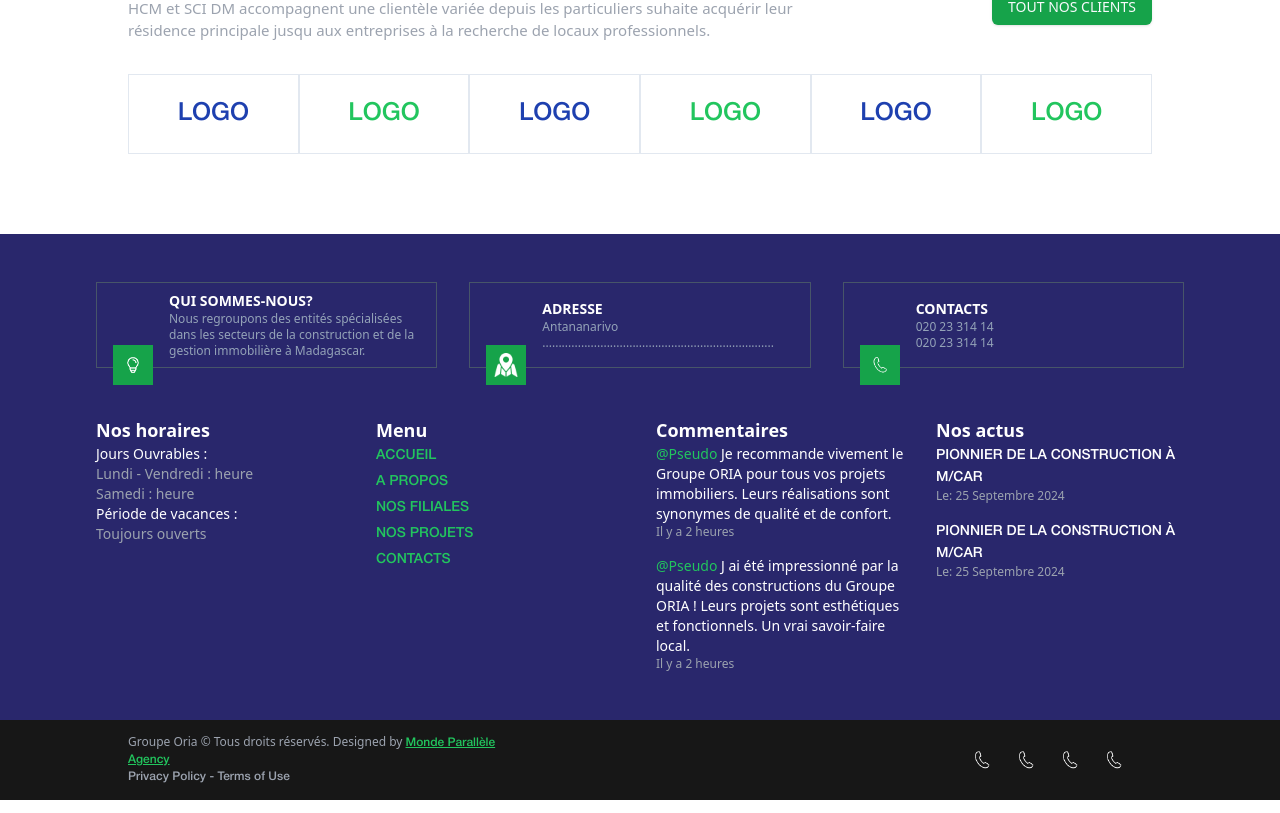
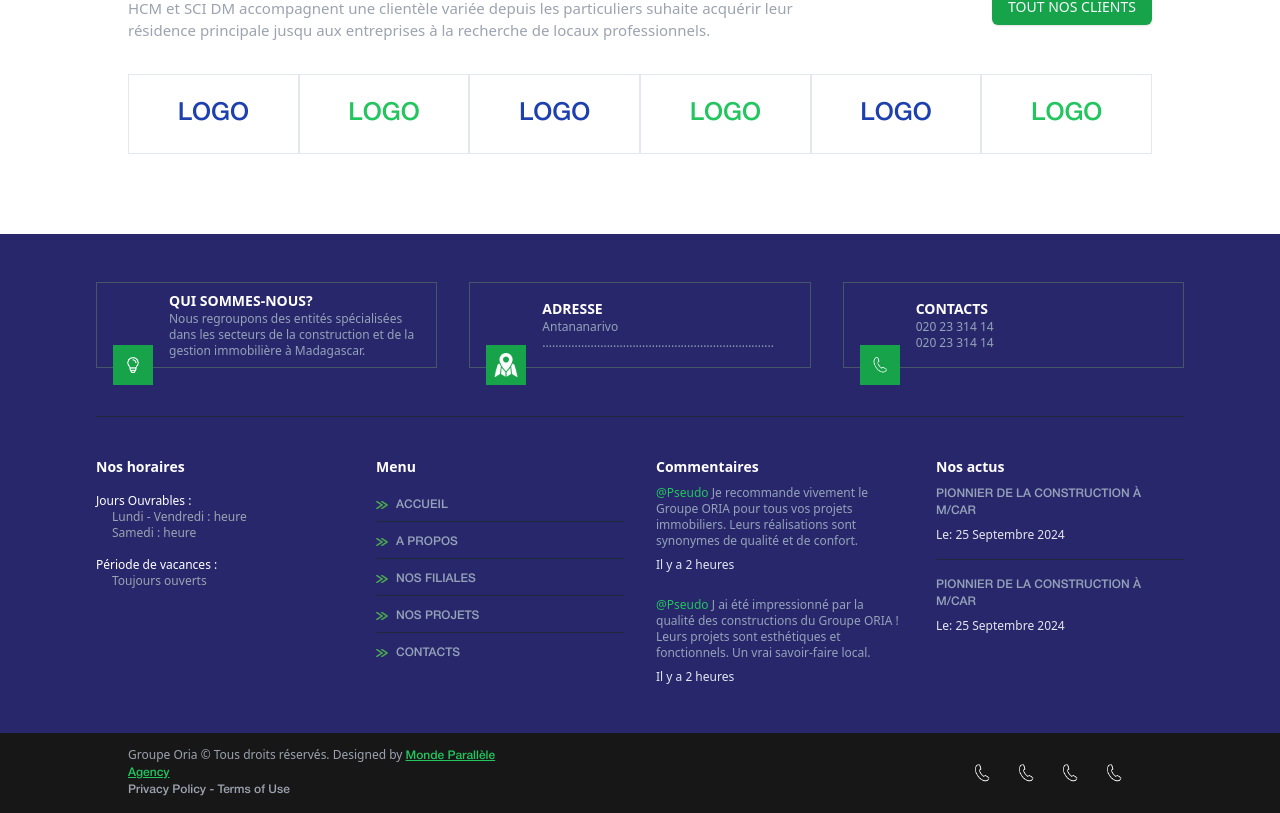
Before and after one commit to SylvHardDev/site-oria, a React (Vite) app: page / in a window 1280 px wide. Shown: the part 2483-3296 px from the top of the page. Built offline with nearby package versions, Linux system fonts and the light colour scheme.

Commit message:
footer section

```diff
--- a/src/components/Footer/Footer.jsx
+++ b/src/components/Footer/Footer.jsx
@@ -2,13 +2,14 @@ import "./Footer.css"
 import lamp from "../../assets/icons/lamp.png"
 import phone from "../../assets/icons/phone.png"
 import maps from "../../assets/icons/maps.png"
+import chevron from "../../assets/icons/chevron.png"
 
 export default function Footer() {
   return (
     <footer className="bg-[#29276c] text-white py-12 pb-0">
       <div className="container mx-auto px-24 ">
         {/* Top section with three blocks */}
-        <div className="grid grid-cols-1 md:grid-cols-3 gap-8 mb-12 ">
+        <div className="grid grid-cols-1 md:grid-cols-3 gap-8 mb-12">
           {/* Block 1: Qui sommes-nous */}
           <div className="flex pl-4 p-2 items-center border border-slate-600 relative">
             <div className="mr-4">
@@ -66,54 +67,54 @@ export default function Footer() {
         </div>
 
         {/* Bottom section */}
-        <div className="grid grid-cols-1 md:grid-cols-4 gap-8">
+        <div className="grid grid-cols-1 md:grid-cols-4 gap-8 border-t border-slate-800 pt-10">
           {/* Nos horaires */}
           <div>
-            <h4 className="text-lg font-semibold">Nos horaires</h4>
-            <p className="text-sm">Jours Ouvrables :</p>
-            <p className="text-sm text-gray-400">Lundi - Vendredi : heure</p>
-            <p className="text-sm text-gray-400">Samedi : heure</p>
-            <p className="text-sm">Période de vacances :</p>
-            <p className="text-sm text-gray-400">Toujours ouverts</p>
+            <h4 className="text-sm font-semibold">Nos horaires</h4>
+            <p className="text-xs pt-4 ">Jours Ouvrables :</p>
+            <p className="text-xs pl-4 text-gray-400">Lundi - Vendredi : heure</p>
+            <p className="text-xs pl-4 text-gray-400">Samedi : heure</p>
+            <p className="text-xs pt-4">Période de vacances :</p>
+            <p className="text-xs pl-4 text-gray-400">Toujours ouverts</p>
           </div>
 
           {/* Menu */}
           <div>
-            <h4 className="text-lg font-semibold">Menu</h4>
-            <ul className="text-sm space-y-1">
-              <li><a href="/" className="text-green-500 hover:text-white">ACCUEIL</a></li>
-              <li><a href="/about" className="text-green-500 hover:text-white">A PROPOS</a></li>
-              <li><a href="/filiales" className="text-green-500 hover:text-white">NOS FILIALES</a></li>
-              <li><a href="/projects" className="text-green-500 hover:text-white">NOS PROJETS</a></li>
-              <li><a href="/contact" className="text-green-500 hover:text-white">CONTACTS</a></li>
+            <h4 className="text-sm font-semibold">Menu</h4>
+            <ul className="pt-3 text-xs space-y-1">
+              <li className="border-b border-slate-800 flex items-center"><img className="w-3 h-2" src={chevron} alt="icon chevron" /> <a href="/" className="p-2 block text-slate-400 hover:text-white">ACCUEIL</a></li>
+              <li className="border-b border-slate-800 flex items-center"><img className="w-3 h-2" src={chevron} alt="icon chevron" /><a href="/about" className="p-2 block text-slate-400 hover:text-white">A PROPOS</a></li>
+              <li className="border-b border-slate-800 flex items-center"><img className="w-3 h-2" src={chevron} alt="icon chevron" /><a href="/filiales" className="p-2 block text-slate-400 hover:text-white">NOS FILIALES</a></li>
+              <li className="border-b border-slate-800 flex items-center"><img className="w-3 h-2" src={chevron} alt="icon chevron" /><a href="/projects" className="p-2 block text-slate-400 hover:text-white">NOS PROJETS</a></li>
+              <li className="flex items-center"><img className="w-3 h-2" src={chevron} alt="icon chevron" /><a href="/contact" className="p-2 block text-slate-400 hover:text-white">CONTACTS</a></li>
             </ul>
           </div>
 
           {/* Commentaires */}
           <div>
-            <h4 className="text-lg font-semibold">Commentaires</h4>
-            <p className="text-sm">
+            <h4 className="text-sm font-semibold">Commentaires</h4>
+            <p className="text-xs pt-2 text-slate-400">
               <span className="text-green-500">@Pseudo</span> Je recommande vivement le Groupe ORIA pour tous vos projets immobiliers. Leurs réalisations sont synonymes de qualité et de confort.
             </p>
-            <p className="text-xs text-gray-400">Il y a 2 heures</p>
+            <p className="text-xs text-slate-200 pt-2">Il y a 2 heures</p>
 
-            <p className="text-sm mt-4">
+            <p className="text-xs text-slate-400 mt-4 pt-2">
               <span className="text-green-500">@Pseudo</span> J ai été impressionné par la qualité des constructions du Groupe ORIA ! Leurs projets sont esthétiques et fonctionnels. Un vrai savoir-faire local.
             </p>
-            <p className="text-xs text-gray-400">Il y a 2 heures</p>
+            <p className="text-xs text-slate-200 pt-2">Il y a 2 heures</p>
           </div>
 
           {/* Nos actus */}
           <div>
-            <h4 className="text-lg font-semibold">Nos actus</h4>
-            <ul className="text-sm space-y-4">
-              <li>
-                <a href="#" className="hover:text-white">PIONNIER DE LA CONSTRUCTION À M/CAR</a>
-                <p className="text-xs text-gray-400">Le: 25 Septembre 2024</p>
+            <h4 className="text-sm font-semibold">Nos actus</h4>
+            <ul className="text-xs space-y-4 pt-2">
+              <li className="border-b border-slate-800 pb-4">
+                <a href="#" className="hover:text-white text-slate-400 pt-2">PIONNIER DE LA CONSTRUCTION À M/CAR</a>
+                <p className="text-xs text-gray-200 pt-2">Le: 25 Septembre 2024</p>
               </li>
               <li>
-                <a href="#" className="hover:text-white">PIONNIER DE LA CONSTRUCTION À M/CAR</a>
-                <p className="text-xs text-gray-400">Le: 25 Septembre 2024</p>
+                <a href="#" className="hover:text-white text-slate-400">PIONNIER DE LA CONSTRUCTION À M/CAR</a>
+                <p className="text-xs text-gray-200 pt-2">Le: 25 Septembre 2024</p>
               </li>
             </ul>
           </div>
```
